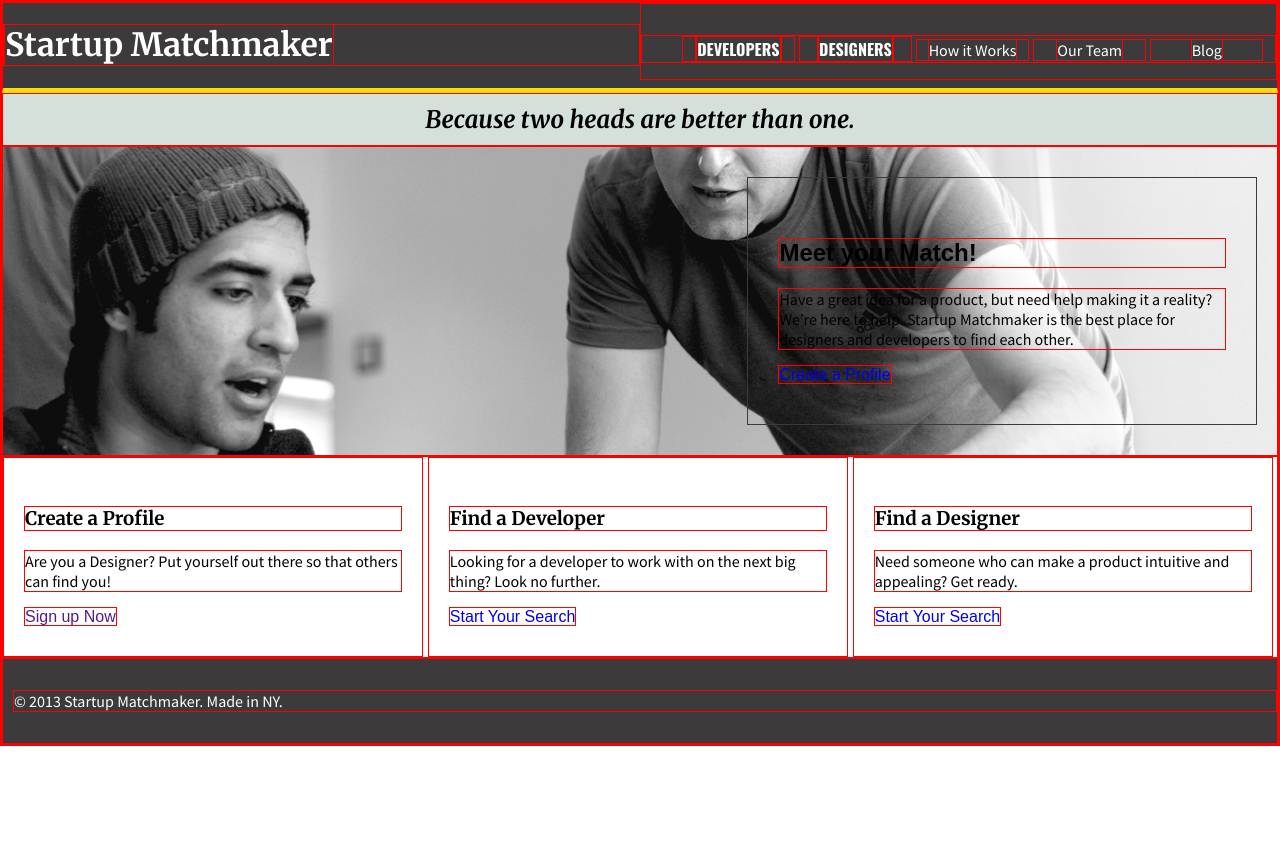
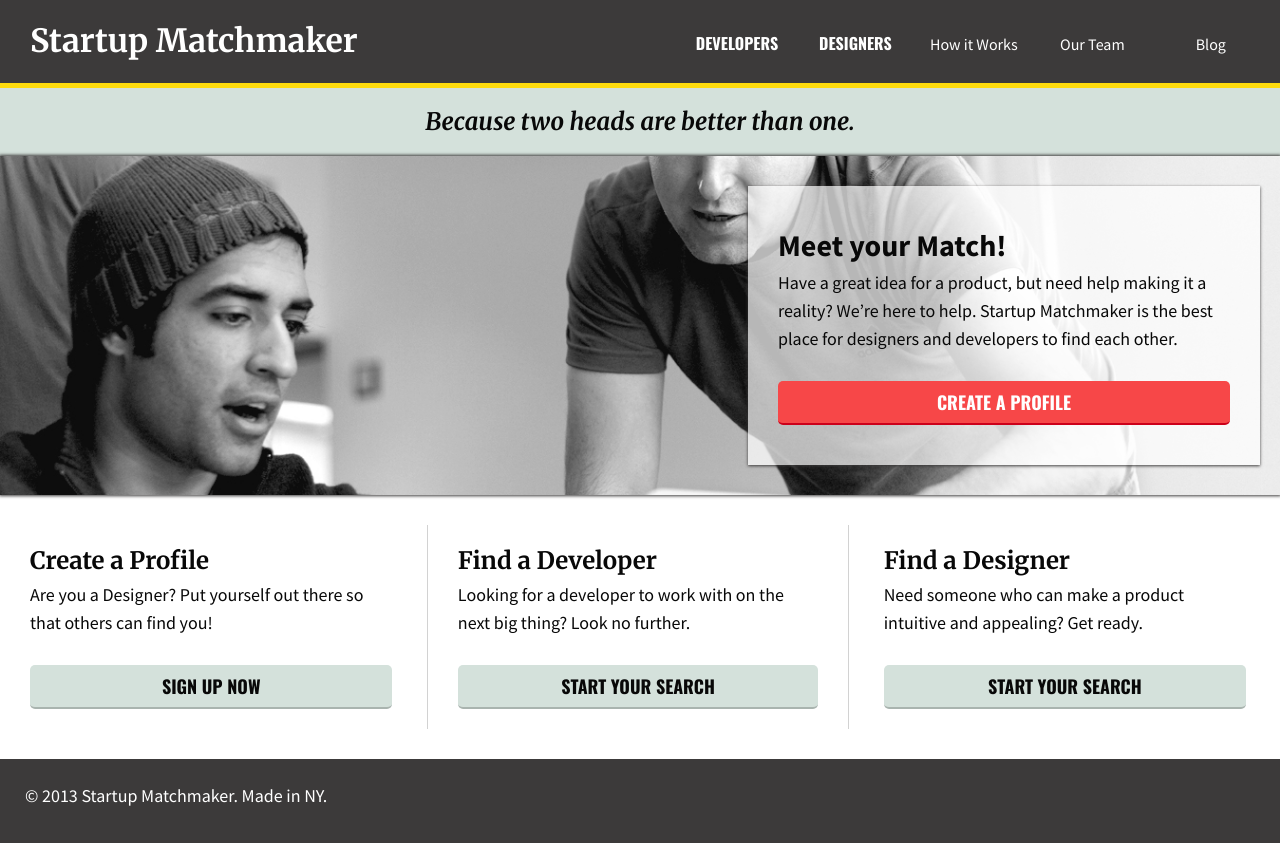
Before and after one commit to winthakelati/homework, a plain HTML site: page startup_matchmaker/index.html in a window 1280 px wide. Before the commit the page ends 800 px from the top, so only its background shows below. Drawn offline with nearby package versions, Linux system fonts and the light colour scheme.

Commit message:
styled Startup Matchmaker

```diff
--- a/startup_matchmaker/css/main.css
+++ b/startup_matchmaker/css/main.css
@@ -3,7 +3,7 @@
   ========================================================================== */
 * {
   box-sizing: border-box;
-   border: 1px solid red;
+/*   border: 1px solid red; */
 }
 
 .clearfix:after {
@@ -23,16 +23,16 @@
     White - #ffffff;
     Light Grey - #d4e1db
     Dark Grey - #3c3a3a
-    Grey/Black(text color) -
-    Yellow -
-    Red -
+    Grey/Black(text color) - #080808
+    Yellow - #FEDB0D
+    Red - #FF0121
 */
 
 
 /* Global
    ================================================================ */
 body {
-
+  color:#080808;
   /* Set some defaults! font-family, font-size, color, etc. */
 }
 
@@ -42,14 +42,34 @@ a {
   text-decoration: none;
   /* Set some default styles for anchors (color, text decoration) */
 }
+
+a:hover{
+  color: #FEDB0D;
+}
+
 p{
-  font-family: 'Source Sans Pro', sans-serif;
+  font-family: 'Source Sans Pro', 'sans-serif';
+  padding-bottom: 10px;
+  margin-top: 5px;
+  line-height: 28px;
+  font-size:18px;
 }
 h1{
   font-family:'Merriweather', 'sans-serif';
+  font-weight: 400px;
 }
+
+h2{
+font-family: 'Source Sans Pro', 'sans-serif';
+font-size: 30px;
+display: inline;
+margin: 0px;
+}
+
 h3{
   font-family:'Merriweather', 'sans-serif';
+  font-size: 24px;
+  display:inline;
 }
 
 strong{
@@ -58,19 +78,19 @@ strong{
 }
 
 li{
-  font-family: 'Source Sans Pro', sans-serif;
+  font-family: 'Source Sans Pro', 'sans-serif';
 }
 
 /* Layout (columns, floats, etc.)
    ================================================================ */
-header a{
-  color: #fff;
-  font-weight: lighter;
-}
+
+
 h1{
   float: left;
   display:inline-block;
   width:50%;
+  padding-left: 30px;
+  font-weight: lighter;
 }
 
 nav{
@@ -79,11 +99,13 @@ nav{
   width: 50%;
   padding-top: 15px;
 }
+
 li{
   display: inline-block;
   width:19%;
   text-align: center;
 }
+
 .tagline{
   clear:both;
   text-align: center;
@@ -92,24 +114,33 @@ li{
   font-size:24px;
   background-color: #D4E1DB;
   margin:0px;
-  padding: 10px 0px 10px 0;
+  padding: 20px 0px 20px 0;
 }
+
 .blurb{
   float:right;
   width: 40%;
   margin:30px 20px 30px;
-border: 1px solid #3c3a3a;
   padding:40px 30px 40px 30px;
+  background-color: rgba(255, 255, 255, 0.7);
+  box-shadow: 0px 1px 3px 0px #3c3a3a;
 }
 
 .infoboxes{
   clear:both;
 }
+
 .info{
   clear:both;
   display: inline-block;
   width: 33%;
-  padding: 30px 20px 30px 20px;
+  padding: 20px 30px 20px 30px;
+  margin: 30px 0px 30px 0px;
+}
+
+#bordered{
+  border-right: 1px solid #D2D2D2;
+  border-left: 1px solid #D2D2D2;
 }
 
 /* Header
@@ -119,16 +150,22 @@ background-color:#3c3a3a;
   border-bottom: 5px solid #FEDB0D;
 }
 
+header a{
+  color: #fff;
+  font-weight: lighter;
+}
 
 /* Footer
    ================================================================ */
 footer{
   clear: both;
   background-color:#3c3a3a;
-  padding: 15px 0px 15px 10px;
+  padding: 18px 0px 5px 25px;
   font-family: 'Source Sans Pro', 'sans-serif';
   font-weight: normal;
   color: #fff;
+  font-size:20px;
+  margin-bottom: 5px;
 }
 
 
@@ -140,10 +177,42 @@ footer{
    ================================================================ */
 .banner{
   background-image:url('../images/coworking.jpg');
-  background-position:center;
-  background-size: 100%;
+  background-position: center;
+  background-size: cover;
   clear: both;
+  box-shadow: 0px 0px 3px 1px #3c3a3a;
 }
 
 /* Buttons
    ================================================================ */
+
+.button{
+  text-align: center;
+  font-family:'Oswald', 'sans-serf';
+  text-transform:uppercase;
+  width: 100%;
+  display: inline-block;
+  font-size: 18px;
+  padding: 8px 0px 8px 0px;
+  border-radius:5px;
+}
+
+.blurb a{
+  color: white;
+  background-color: #F74748;
+  border-bottom: 2px solid #cc001a;
+}
+
+.blurb a:hover{
+  background-color: #cc001a;
+}
+
+.info a{
+  background-color: #d4e1db;
+  color: #080808;
+  border-bottom: 2px solid #a9b4af;
+}
+
+.info a:hover{
+  background-color:#a9b4af;
+}
--- a/startup_matchmaker/index.html
+++ b/startup_matchmaker/index.html
@@ -41,7 +41,7 @@
     <p>Are you a Designer? Put yourself out there so that others can find you!</p>
     <a class="button" href="">Sign up Now</a>
   </section>
-  <section class="info">
+  <section class="info" id="bordered">
     <h3>Find a Developer</h3>
     <p>Looking for a developer to work with on the next big thing? Look no further.</p>
     <a class="button" href="developers.html">Start Your Search</a>
```
Also changed, not shown: startup_matchmaker/startup_matchmaker.png. Lines whose indentation alone changed are shown as unchanged.
